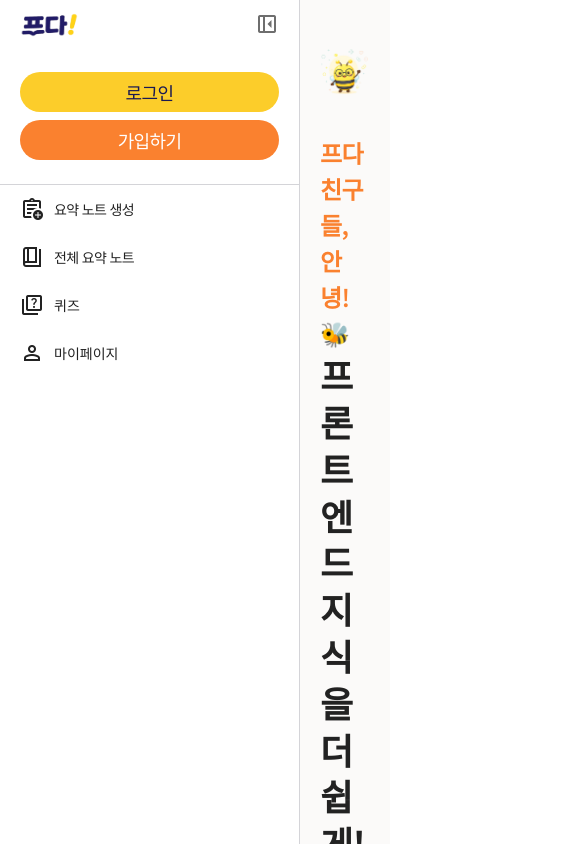
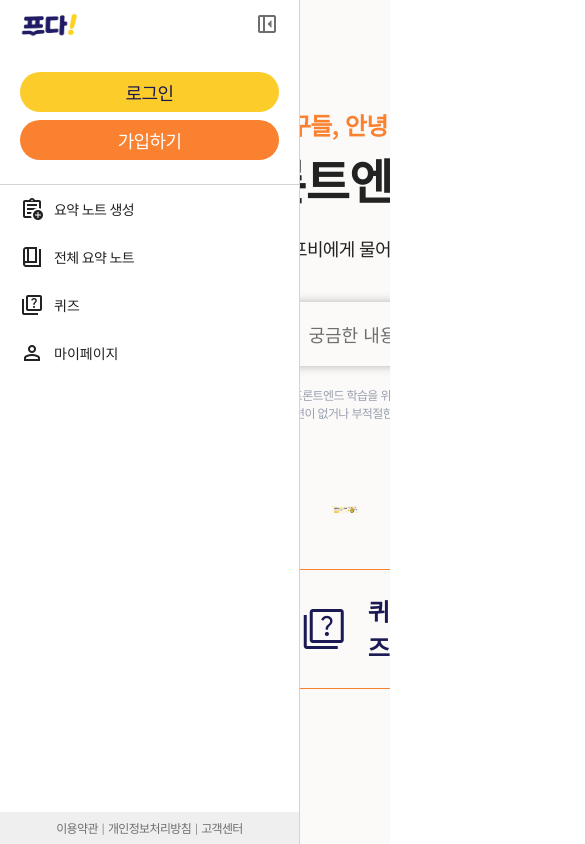
Before and after one commit to JEJU-Ratus/est_fe13_final_project, a Next.js app: page / in a window 390 px wide. Shown: the top 844 px of the page, 585 px wide, since content can reach past the window. Built offline with nearby package versions, Linux system fonts and the light colour scheme.

Commit message:
fix: 메인 페이지 컨테이너 반응형 적용

```diff
--- a/src/app/(site)/layout.module.scss
+++ b/src/app/(site)/layout.module.scss
@@ -9,5 +9,8 @@
   .site-content {
     min-width: 0;
     flex: 1;
+    container-name: site-content;
+    container-type: inline-size;
+    overflow-x: clip;
   }
 }
--- a/src/app/(site)/page.module.scss
+++ b/src/app/(site)/page.module.scss
@@ -288,7 +288,7 @@
   }
 }
 
-@media (max-width: 1024px) {
+@container site-content (max-width: 1024px) {
   .main-page {
     padding: 64px 32px;
   }
@@ -334,7 +334,7 @@
   }
 }
 
-@media (max-width: 767px) {
+@container site-content (max-width: 767px) {
   .main-page {
     padding: 48px 20px;
   }
```
